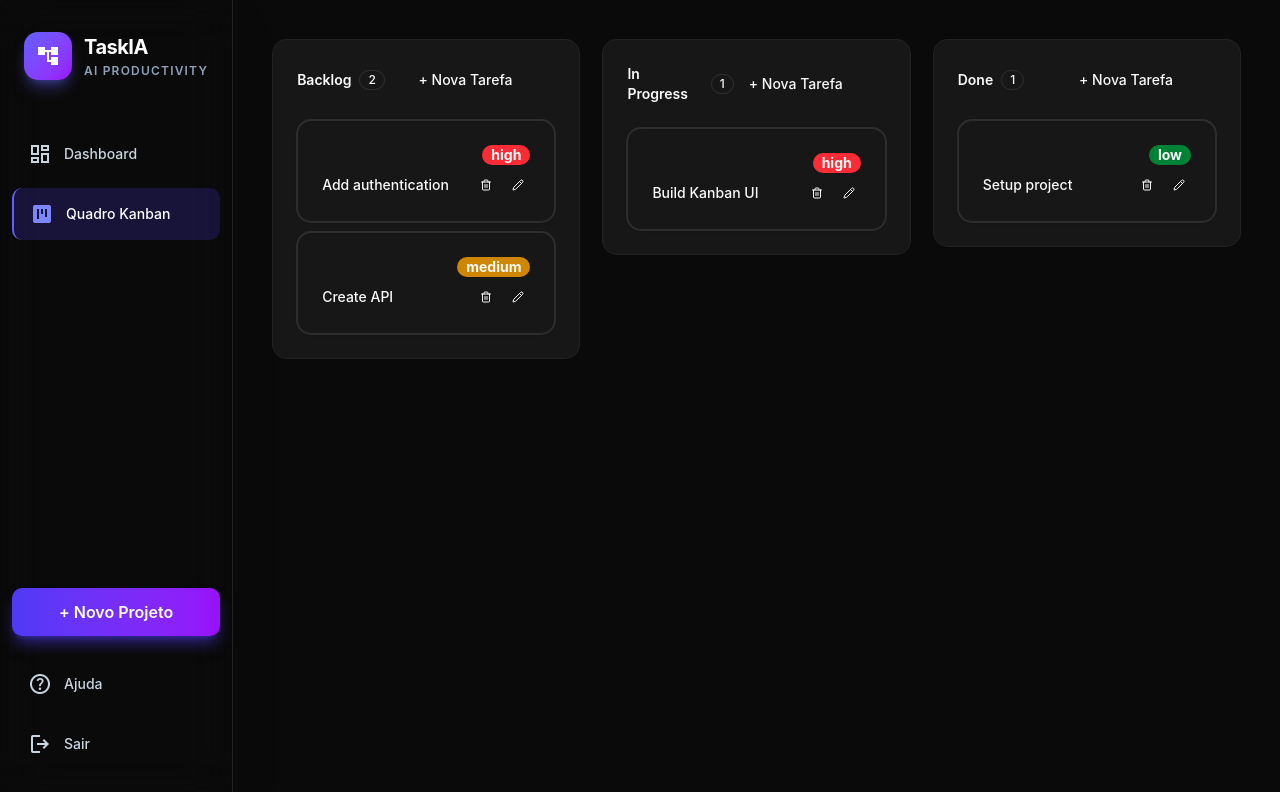
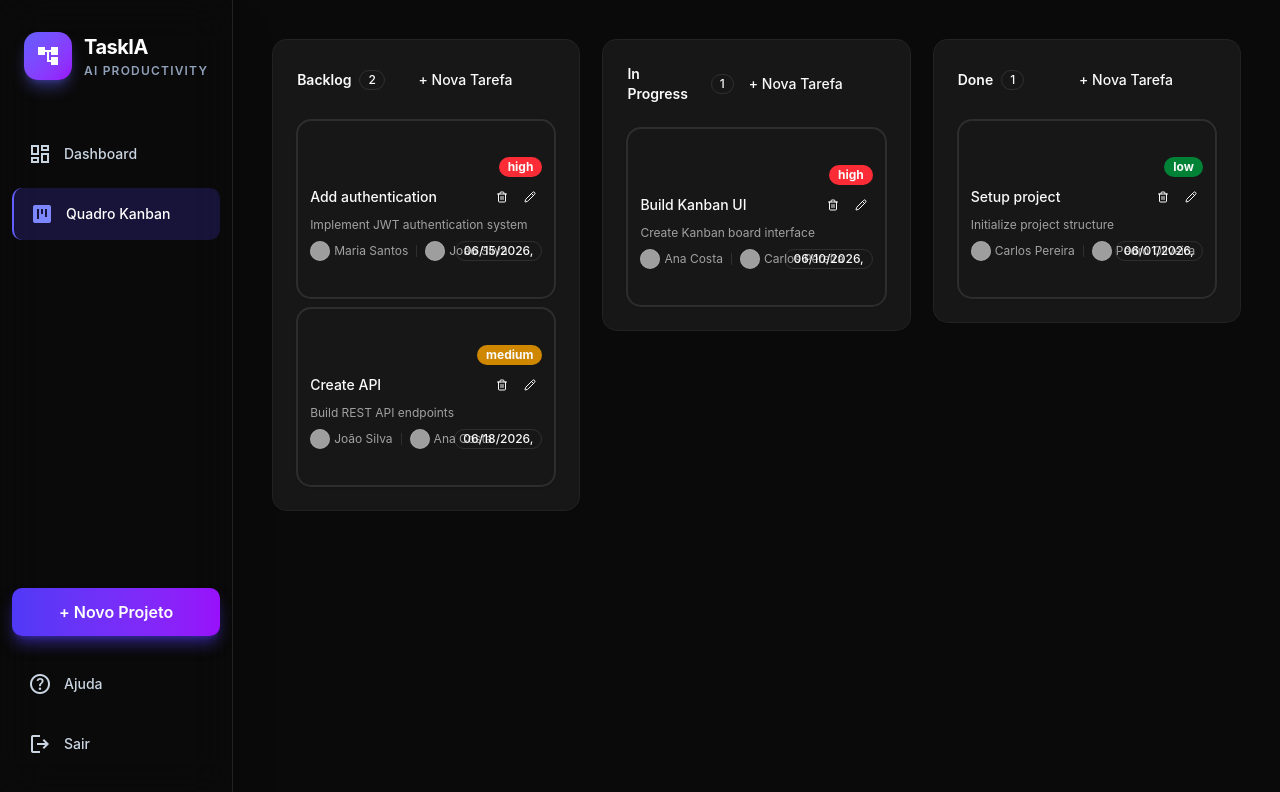
Before and after one commit to FVSSANTOS/TaskIA-FrontEnd, a React (Vite) app in the folder TaskIA-FrontEnd/: page / in a window 1280 px wide. Shown: the top 792 px of the page. Built offline with nearby package versions, Linux system fonts and the light colour scheme; grey boxes are pictures that could not be loaded.

Commit message:
Add atributos novos para Task e imagem mocada

```diff
--- a/TaskIA-FrontEnd/src/App.jsx
+++ b/TaskIA-FrontEnd/src/App.jsx
@@ -25,11 +25,51 @@ import "./App.css";
 function App() {
   const [columns, setColumns] = useState({
     backlog: [
-      { id: "1", title: "Add authentication", priority: "high" },
-      { id: "2", title: "Create API", priority: "medium" },
+      {
+        id: "1",
+        title: "Add authentication",
+        priority: "high",
+        description: "Implement JWT authentication system",
+        createdBy: "João Silva",
+        createdAt: new Date("2026-06-15").toISOString(),
+        assignedTo: "Maria Santos",
+        updatedAt: new Date("2026-06-20").toISOString(),
+      },
+      {
+        id: "2",
+        title: "Create API",
+        priority: "medium",
+        description: "Build REST API endpoints",
+        createdBy: "Ana Costa",
+        createdAt: new Date("2026-06-18").toISOString(),
+        assignedTo: "João Silva",
+        updatedAt: null,
+      },
     ],
-    inProgress: [{ id: "3", title: "Build Kanban UI", priority: "high" }],
-    done: [{ id: "4", title: "Setup project", priority: "low" }],
+    inProgress: [
+      {
+        id: "3",
+        title: "Build Kanban UI",
+        priority: "high",
+        description: "Create Kanban board interface",
+        createdBy: "Carlos Pereira",
+        createdAt: new Date("2026-06-10").toISOString(),
+        assignedTo: "Ana Costa",
+        updatedAt: new Date("2026-06-24").toISOString(),
+      },
+    ],
+    done: [
+      {
+        id: "4",
+        title: "Setup project",
+        priority: "low",
+        description: "Initialize project structure",
+        createdBy: "Pedro Oliveira",
+        createdAt: new Date("2026-06-01").toISOString(),
+        assignedTo: "Carlos Pereira",
+        updatedAt: new Date("2026-06-05").toISOString(),
+      },
+    ],
   });
 
   const handleCreateTask = (column, task) => {
--- a/TaskIA-FrontEnd/src/components/kanban/TaskCard.jsx
+++ b/TaskIA-FrontEnd/src/components/kanban/TaskCard.jsx
@@ -3,6 +3,7 @@ import { KanbanItem, KanbanItemHandle } from "@/components/reui/kanban";
 import { Card, CardContent } from "@/components/ui/card";
 import { Badge } from "@/components/ui/badge";
 import { Button } from "@/components/ui/button";
+import { Avatar, AvatarImage, AvatarFallback } from "@/components/ui/avatar";
 import { Trash2 } from "lucide-react";
 import { Pencil } from "lucide-react";
 
@@ -38,7 +39,10 @@ export function TaskCard({ task, column, onUpdateTask, onRemoveTask }) {
     const updates = {
       title: title || "Untitled",
       description,
-      createdAt,
+      createdAt: task.createdAt || createdAt,
+      createdBy: task.createdBy || "Current User",
+      assignedTo: task.assignedTo || "Current User",
+      updatedAt: new Date().toISOString(),
       isEditing: false,
     };
     if(String(task.id).startsWith("temp-")){
@@ -121,10 +125,11 @@ export function TaskCard({ task, column, onUpdateTask, onRemoveTask }) {
     <KanbanItem value={task.id}>
       <KanbanItemHandle>
         <Card className="bg-card border border-border shadow-sm hover:shadow-md transition">
-          <CardContent className="space-y-2">
+          <CardContent className="p-3 space-y-2">
+            {/* Prioridade */}
             <div className="flex">
               <Badge
-                className={`flex ml-auto text-sm font-bold ${
+                className={`flex ml-auto text-xs font-bold ${
                   task.priority === "high"
                     ? "bg-red-500"
                     : task.priority === "medium"
@@ -137,10 +142,10 @@ export function TaskCard({ task, column, onUpdateTask, onRemoveTask }) {
               </Badge>
             </div>
 
-            <div className="flex items-center justify-between">
-              <span className="text-sm font-medium">{task.title}</span>
-
-              <div className="flex items-center gap-2">
+            {/* Título e Ações */}
+            <div className="flex items-center justify-between gap-2">
+              <span className="text-sm font-medium flex-1 truncate">{task.title}</span>
+              <div className="flex items-center gap-1 flex-shrink-0">
                 <Button
                   size="icon-xs"
                   variant="ghost"
@@ -160,10 +165,47 @@ export function TaskCard({ task, column, onUpdateTask, onRemoveTask }) {
               </div>
             </div>
 
+            {/* Descrição */}
             {task.description && (
-              <p className="text-xs text-muted-foreground">{task.description}</p>
+              <p className="text-xs text-muted-foreground line-clamp-2">{task.description}</p>
             )}
 
+            {/* Responsável e Criador */}
+            <div className="flex items-center gap-2 justify-between">
+              <div className="flex items-center gap-2 flex-1 min-w-0">
+                {/* Responsável */}
+                {task.assignedTo && (
+                  <div className="flex items-center gap-1 flex-shrink-0">
+                    <Avatar className="size-5">
+                      <AvatarImage src={`https://api.dicebear.com/7.x/avataaars/svg?seed=${task.assignedTo}`} alt={task.assignedTo} />
+                      <AvatarFallback className="text-xs">{task.assignedTo?.[0]}</AvatarFallback>
+                    </Avatar>
+                    <span className="text-xs text-muted-foreground truncate" title={task.assignedTo}>{task.assignedTo}</span>
+                  </div>
+                )}
+
+                {/* Separador */}
+                {task.createdBy && task.assignedTo && (
+                  <div className="w-px h-3 bg-border flex-shrink-0" />
+                )}
+
+                {/* Criador */}
+                {task.createdBy && (
+                  <div className="flex items-center gap-1 flex-shrink-0">
+                    <Avatar className="size-5">
+                      <AvatarImage src={`https://api.dicebear.com/7.x/avataaars/svg?seed=${task.createdBy}`} alt={task.createdBy} />
+                      <AvatarFallback className="text-xs">{task.createdBy?.[0]}</AvatarFallback>
+                    </Avatar>
+                    <span className="text-xs text-muted-foreground truncate" title={task.createdBy}>{task.createdBy}</span>
+                  </div>
+                )}
+              </div>
+
+              {/* Data de Criação */}
+              <Badge variant="outline" className="text-xs whitespace-nowrap flex-shrink-0">
+                {formatCreatedAt(createdAt).split(" ")[0]}
+              </Badge>
+            </div>
           </CardContent>
         </Card>
       </KanbanItemHandle>
--- a/TaskIA-FrontEnd/src/components/kanban/TaskColumn.jsx
+++ b/TaskIA-FrontEnd/src/components/kanban/TaskColumn.jsx
@@ -44,7 +44,10 @@ export function TaskColumn({ value, tasks, onAddTask, onUpdateTask, onRemoveTask
                 title: '',
                 description: '',
                 priority: 'low',
+                createdBy: 'Current User',
                 createdAt: new Date().toISOString(),
+                assignedTo: 'Current User',
+                updatedAt: null,
                 isEditing: true,
               }
               onAddTask?.(value, newTask)
```
Lines whose indentation alone changed are shown as unchanged.
